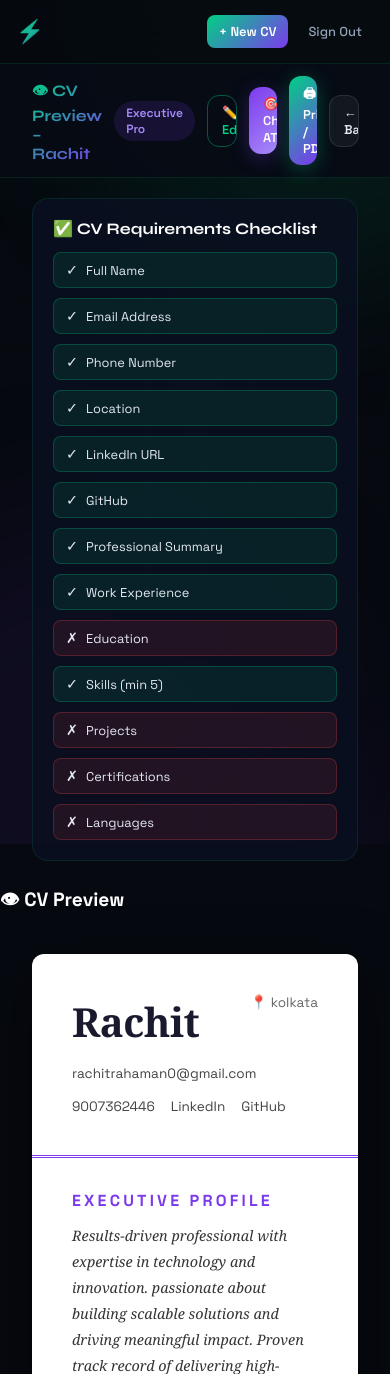
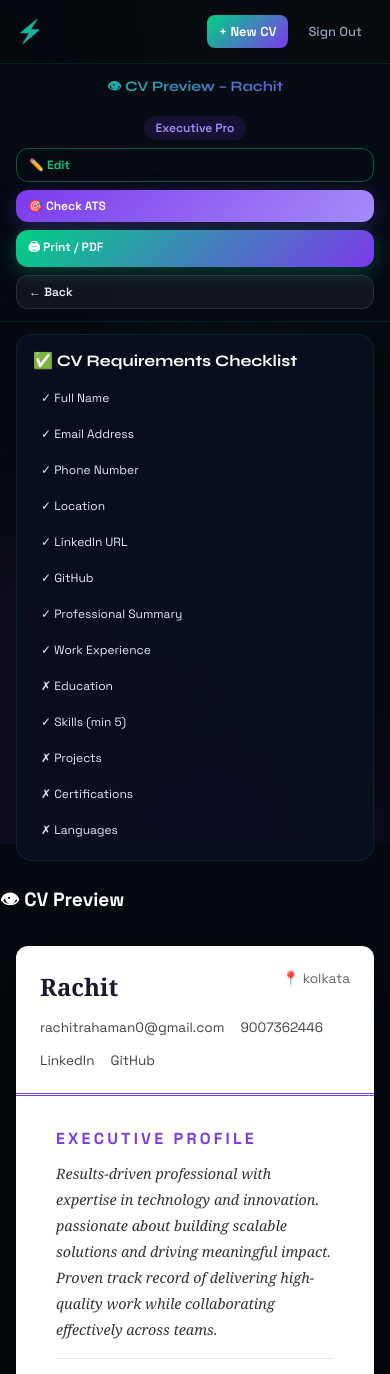
Before and after one commit to rachitjbjlkn/CV-builder-CVForge, a Django app: page /preview/8/ in a window 390 px wide. Shown: the top 1374 px of the page. Run offline with Django 4.2, Linux system fonts and the light colour scheme; a user stored in the database is signed in; data comes from the database, SQL or seed files in the repository.

Commit message:
Fix preview page mobile responsiveness

```diff
--- a/cv_app/templates/cv_app/preview.html
+++ b/cv_app/templates/cv_app/preview.html
@@ -10,6 +10,7 @@
   padding: 12px 32px;
   display: flex; align-items: center; gap: 12px;
   position: sticky; top: 64px; z-index: 50;
+  flex-wrap: wrap;
 }
 
 .preview-toolbar h2 {
@@ -51,39 +52,90 @@
   gap: 10px;
 }
 
-.check-item {
-  display: flex;
-  align-items: center;
-  gap: 8px;
-  padding: 8px 12px;
-  border-radius: 8px;
-  background: rgba(255,255,255,0.04);
-  font-size: 0.8rem;
-}
-
-.check-item.complete {
-  background: rgba(0,208,132,0.1);
-  border: 1px solid rgba(0,208,132,0.25);
-}
-
-.check-item.incomplete {
-  background: rgba(239,68,68,0.1);
-  border: 1px solid rgba(239,68,68,0.25);
-}
-
-.check-icon {
-  font-size: 0.9rem;
-}
-
-.check-text {
-  color: var(--text);
-}
-
 /* Full page CV display */
 .cv-doc-container {
   padding: 20px 32px 40px;
   max-width: 100%;
   margin: 0 auto;
+  overflow-x: auto;
+}
+
+/* Mobile responsive */
+@media (max-width: 768px) {
+  .preview-toolbar {
+    padding: 12px 16px;
+    gap: 8px;
+    justify-content: center;
+  }
+
+  .preview-toolbar h2 {
+    font-size: 0.9rem;
+    width: 100%;
+    text-align: center;
+    margin-bottom: 8px;
+  }
+
+  .preview-toolbar .btn {
+    padding: 8px 12px;
+    font-size: 12px;
+  }
+
+  .checklist-section {
+    margin: 12px 16px;
+    padding: 16px;
+  }
+
+  .checklist-grid {
+    grid-template-columns: 1fr 1fr;
+    gap: 8px;
+  }
+
+  .check-item {
+    font-size: 0.75rem;
+    padding: 6px 8px;
+  }
+
+  .cv-doc-container {
+    padding: 12px 16px;
+  }
+}
+
+@media (max-width: 480px) {
+  .checklist-grid {
+    grid-template-columns: 1fr;
+  }
+
+  .preview-toolbar .btn {
+    flex: 1 1 100%;
+    text-align: center;
+  }
+
+  .tpl-modern .cv-body,
+  .tpl-creative .cv-body,
+  .tpl-executive .cv-body {
+    grid-template-columns: 1fr !important;
+  }
+
+  .tpl-modern .cv-header,
+  .tpl-executive .cv-header,
+  .tpl-creative .cv-header,
+  .tpl-tech .cv-header,
+  .tpl-elegant .cv-header,
+  .tpl-bold .cv-header {
+    padding: 24px !important;
+  }
+
+  .tpl-modern .cv-name,
+  .tpl-creative .cv-name,
+  .tpl-bold .cv-name {
+    font-size: 1.5rem !important;
+  }
+
+  .tpl-elegant .cv-name,
+  .tpl-executive .cv-name {
+    font-size: 1.5rem !important;
+    letter-spacing: 0 !important;
+  }
 }
 
 .tpl-modern {
```
